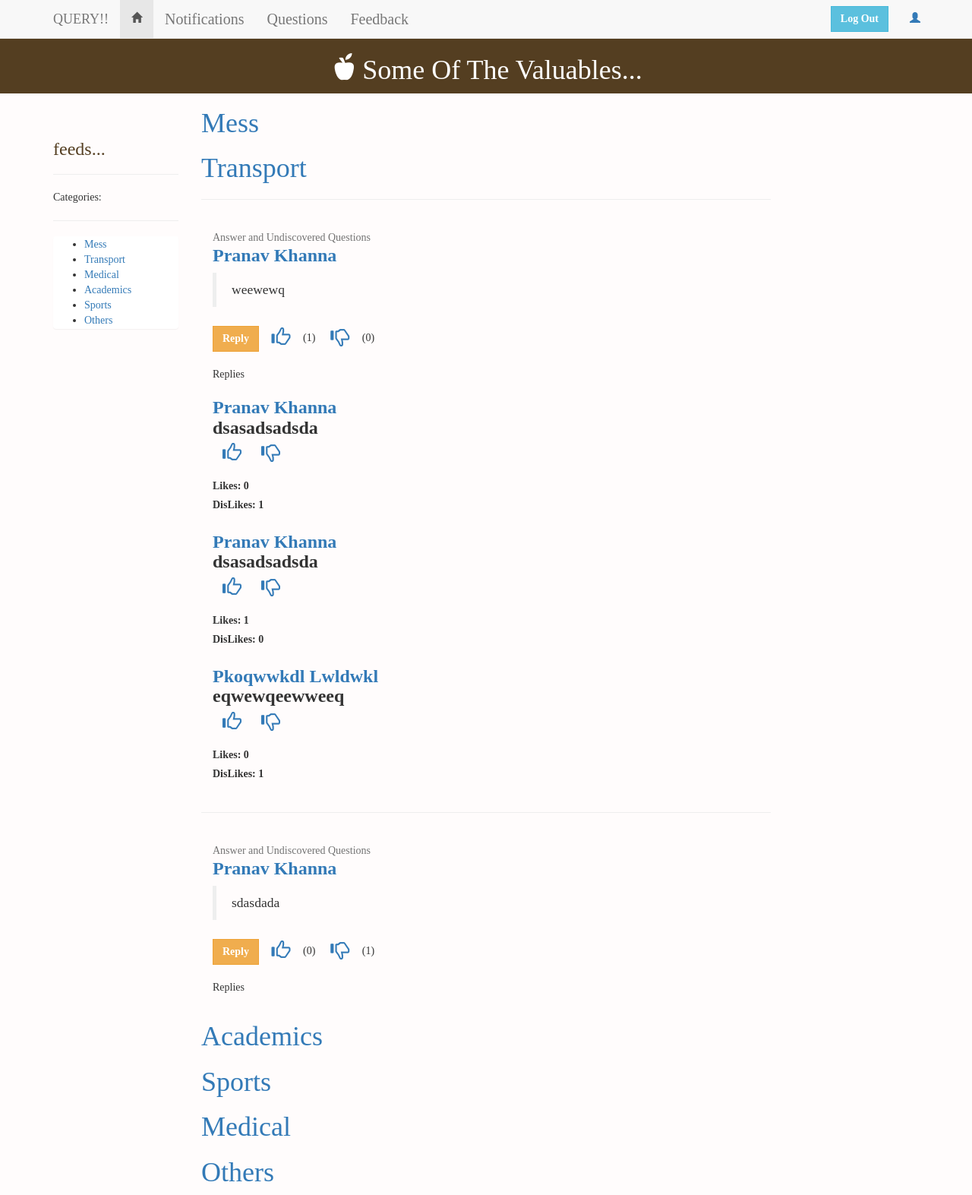
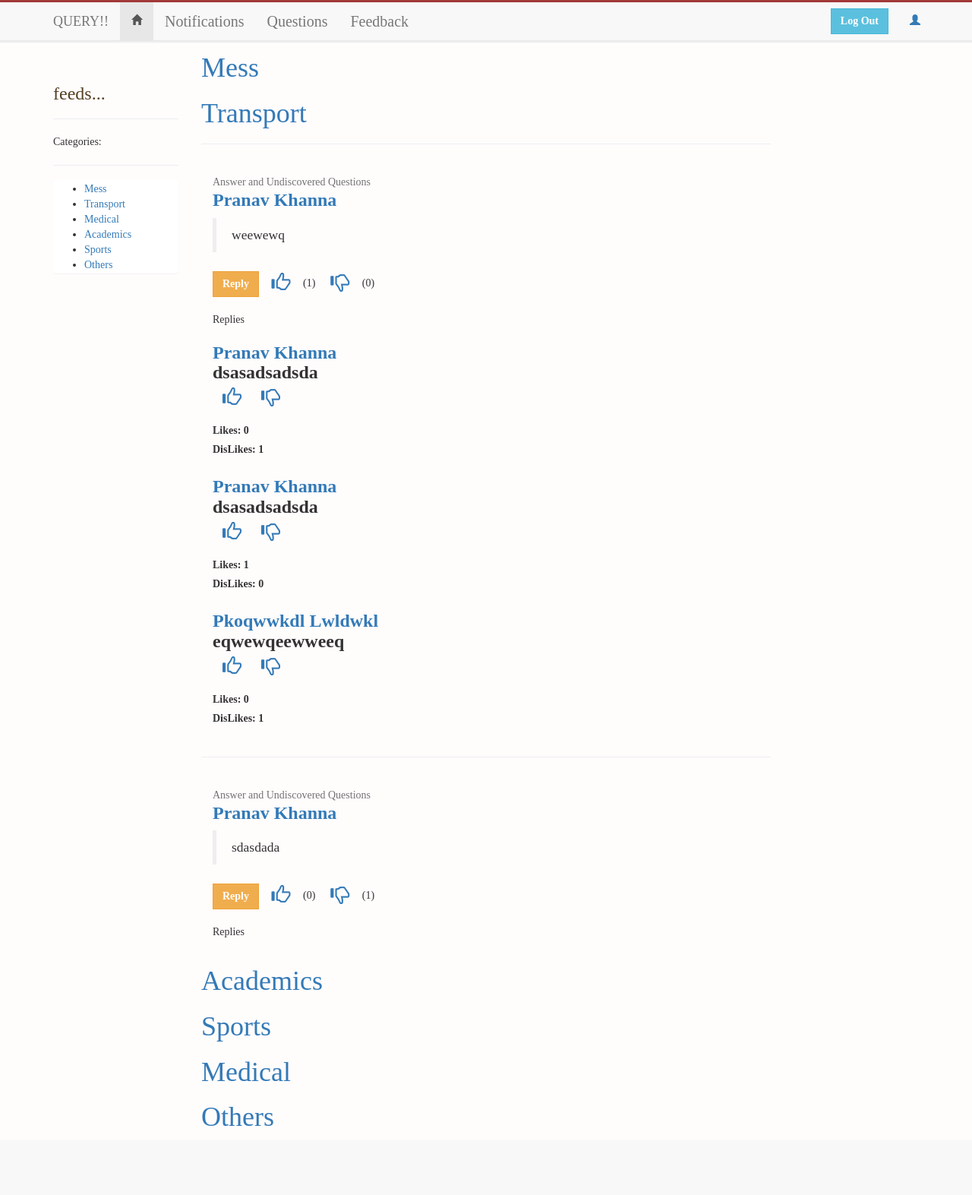
Before and after one commit to Alexblack8/query, a PHP site: page /soc-project/questions.php in a window 1280 px wide. Shown: the whole page at 76% size. After the commit the page ends 1482 px from the top, so only its background shows below. Run offline with PHP 8.4, Linux system fonts and the light colour scheme; a user stored in the database is signed in; data comes from the database, SQL or seed files in the repository; data that the repository does not hold is empty; some libraries are stand-ins or nearby versions.

Commit message:
add some styling to navbar

```diff
--- a/nav_bar.php
+++ b/nav_bar.php
@@ -6,7 +6,10 @@
 	<link href="css/bootstrap.min.css" rel="stylesheet">
 	<link rel="stylesheet" href="https://cdnjs.cloudflare.com/ajax/libs/bootstrap-select/1.7.5/css/bootstrap-select.min.css">
 	<style>
-		#navigation-bar {/*
+		#navigation-bar {
+			border-top: 3px solid #a33939;
+			box-shadow: 0 2px 1px #eee;
+		/*
 			height: 60px;
 			padding-top: 5px;
 		*/}
--- a/question_option.php
+++ b/question_option.php
@@ -20,12 +20,6 @@ $tags=array("Mess","Transport","Academics","Sports","Medical","Others");
 	    </style>
 	</head>
 	<body>
-		<!-- header and heading -->
-		<div id="jumbotron">
-			<div class="container">
-				</span><h1 id="header_heading"><span class="glyphicon glyphicon-apple" id="logo"></span>Some Of The Valuables...</h1></span>
-			</div>
-		</div>
 
 		<div class="container">
 			<div class="row">
--- a/questions.php
+++ b/questions.php
@@ -18,15 +18,14 @@ $category=array('question','reply','question','feedback');
 	    <script src="http://code.jquery.com/jquery-2.1.0.min.js"></script>
 	    <script src="like_unlike.js" type="text/javascript"></script>
 	    <script src="like_unlike_reply.js" type="text/javascript"></script>
+	    <style>
+			html {
+				margin-top: 50px;
+			}
+	    </style>
 	</head>
 	<body>
 		<!-- header and heading -->
-		<div id="jumbotron">
-			<div class="container" style="margin-top: 50px;">
-				</span><h1 id="header_heading"><span class="glyphicon glyphicon-apple" id="logo"></span>Some Of The Valuables...</h1></span>
-			</div>
-		</div>
-
 		<div class="container">
 			<div class="row">
 				<div class="col-md-2">
```
Also changed, not shown: feedbacks.php (+5 -7 lines).
